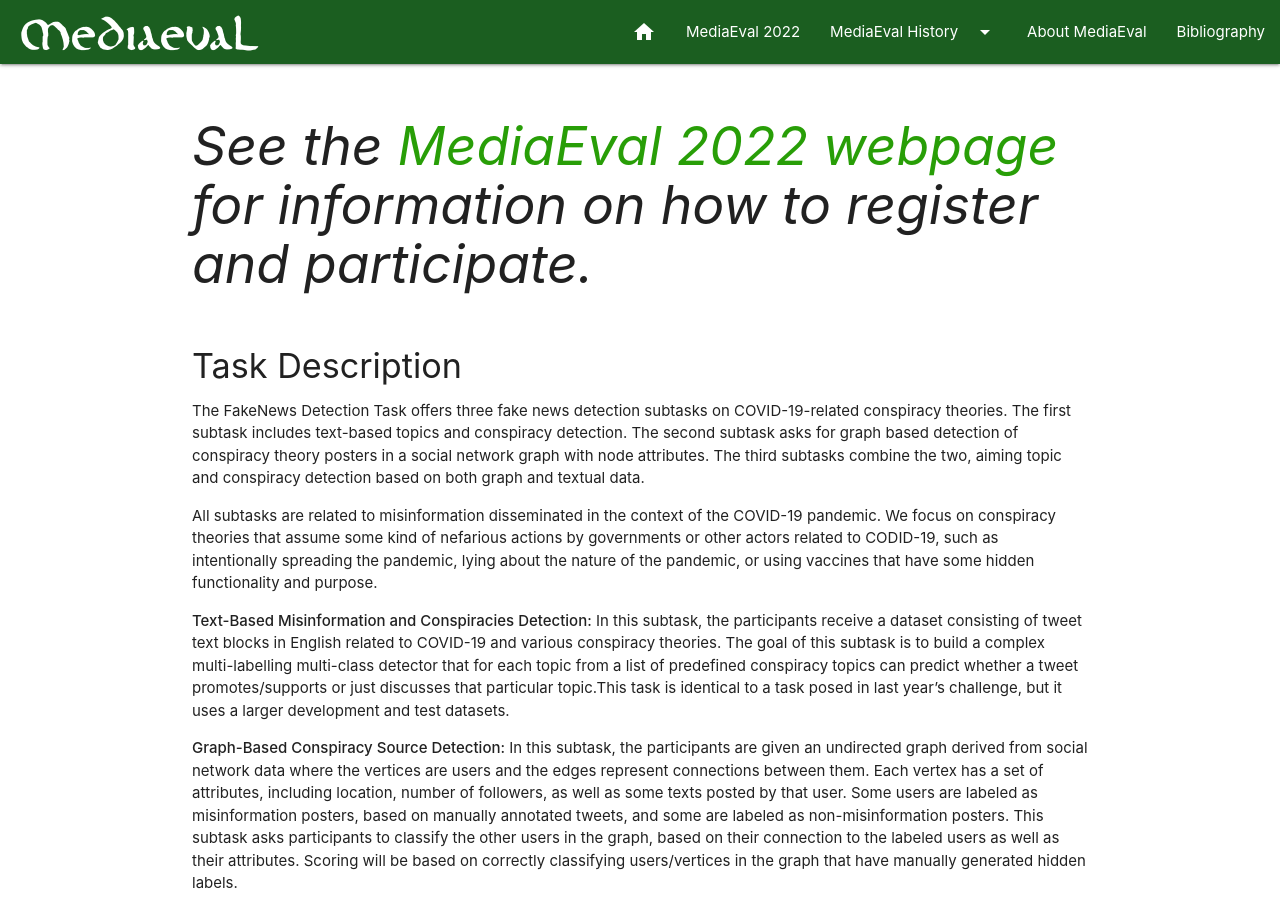
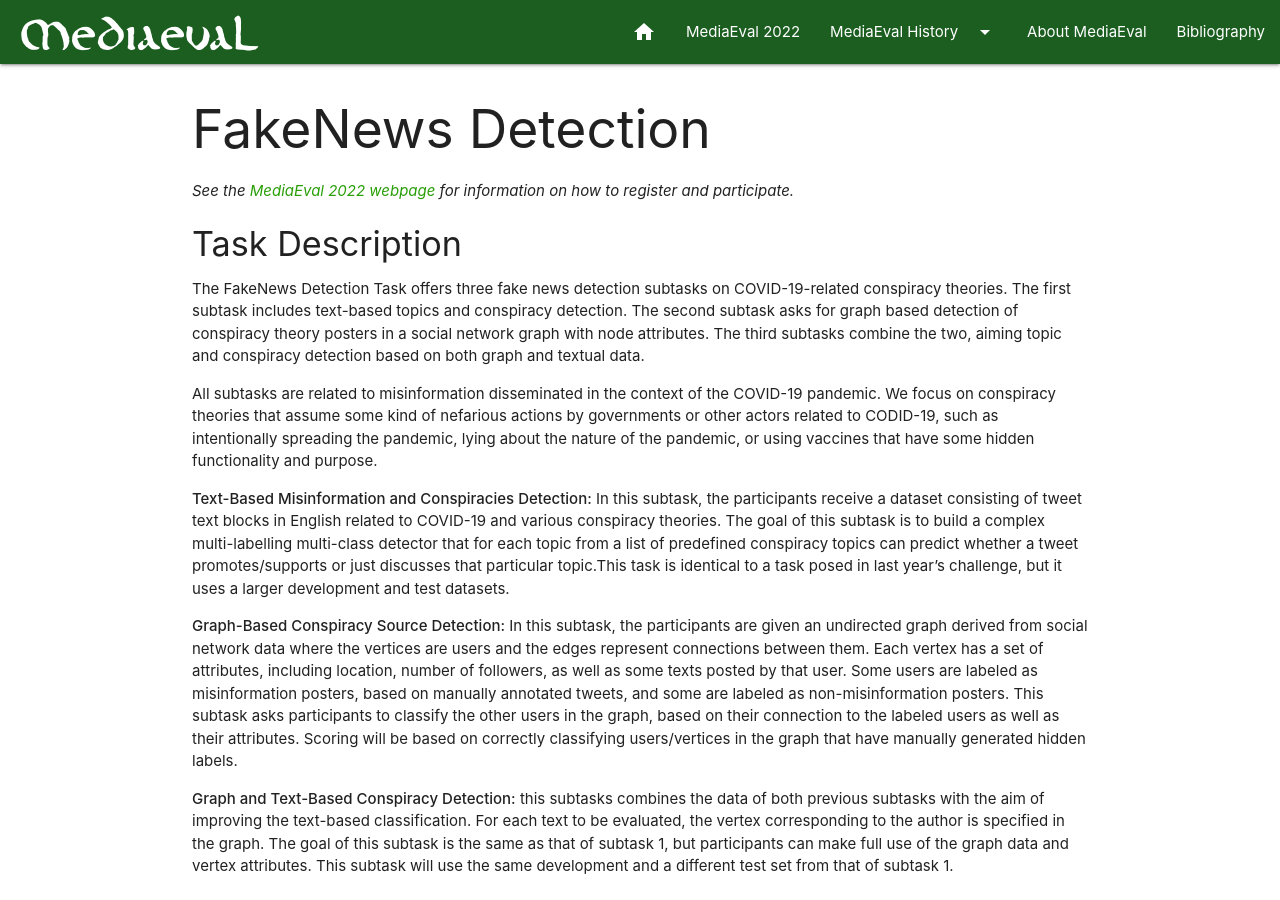
Before and after one commit to multimediaeval/multimediaeval.github.io, a Jekyll site: the page built from _editions/2022/tasks/fakenews.md, in a window 1280 px wide and 900 px high. Built offline with Jekyll 4.4.1, drawn with Linux system fonts in a browser that asks for light colours.

Commit message:
Update fakenews.md

```diff
--- a/_editions/2022/tasks/fakenews.md
+++ b/_editions/2022/tasks/fakenews.md
@@ -5,7 +5,7 @@
 hide: true  <!-- # change this to false once you finish editing-->
 
 # required info
-title: <!-- # add your title here-->
+title: FakeNews Detection
 subtitle: <!-- # leave this blanck-->
 blurb: <!-- # add the task blurb here-->
 ---
```
